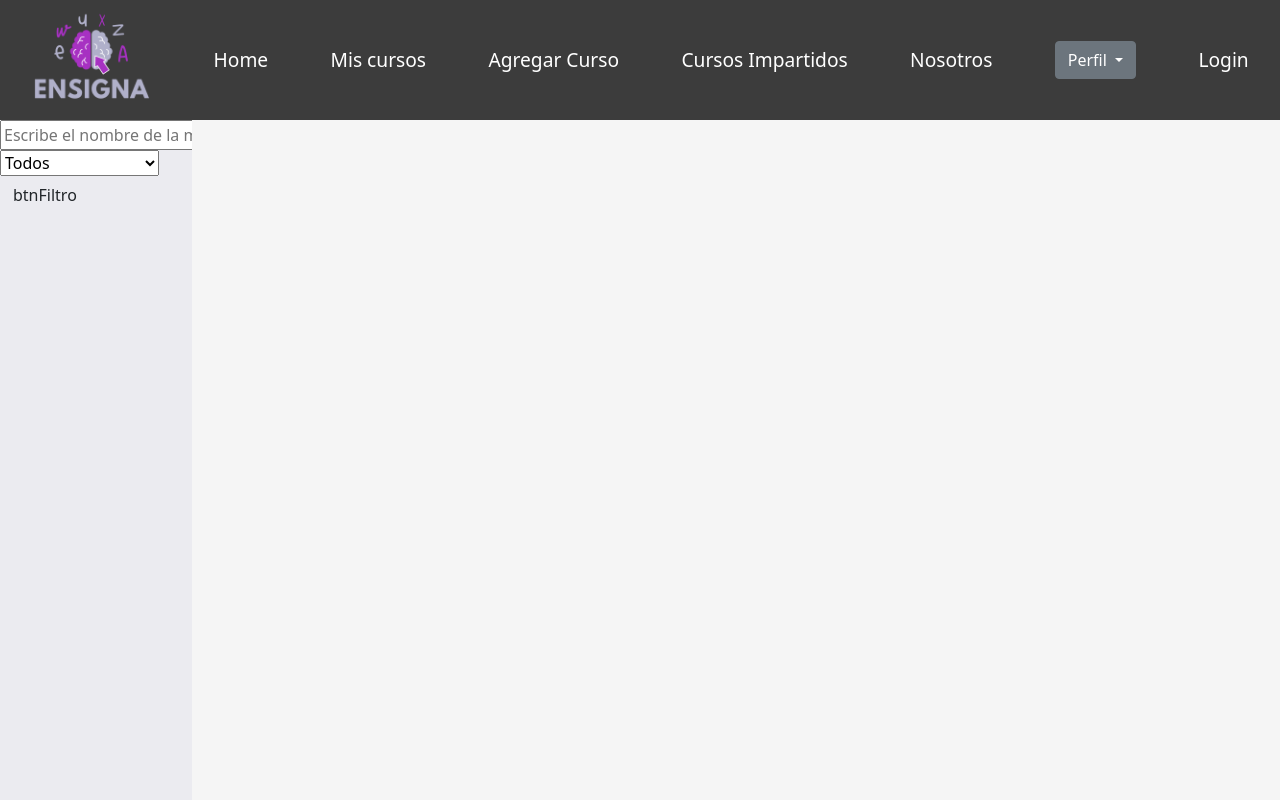
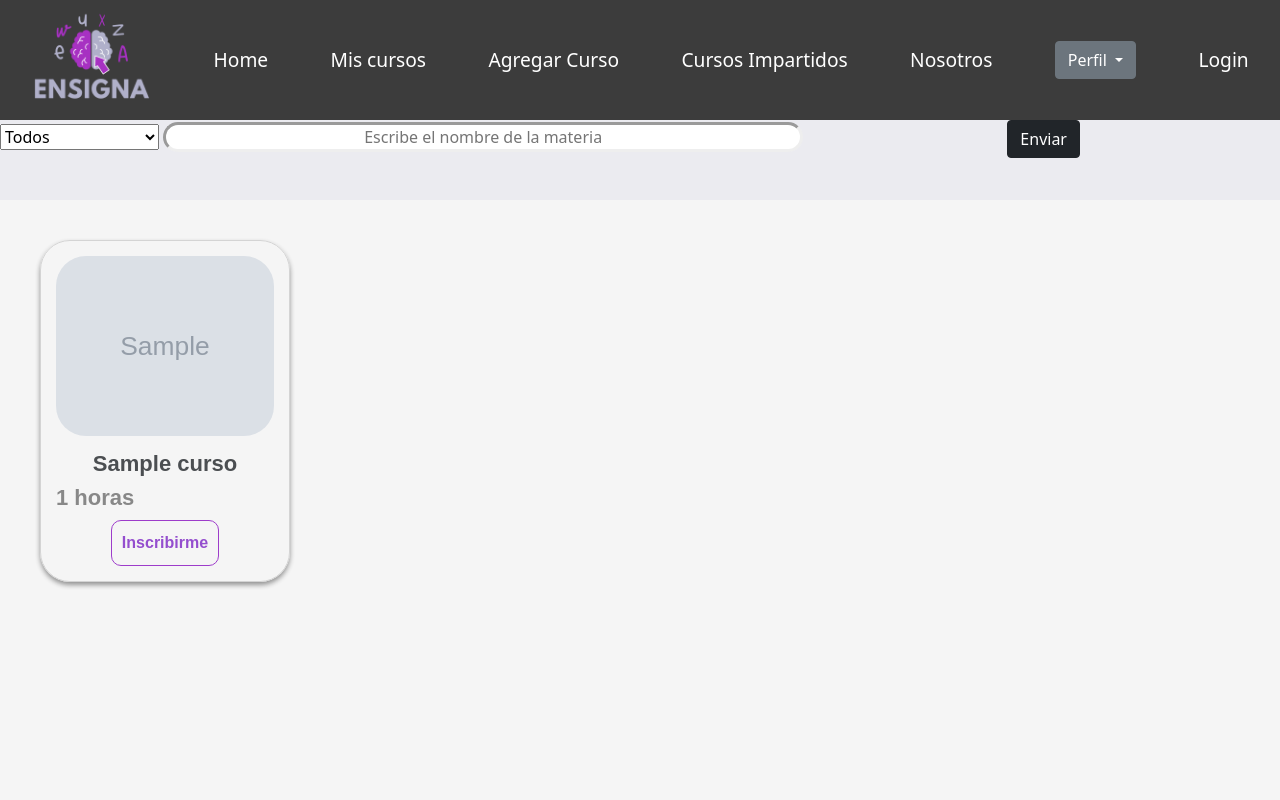
Before and after one commit to letivargasj/ProyectoCursos, a PHP site: page / in a window 1280 px wide. Run offline with PHP 8.4, Linux system fonts and the light colour scheme; tables that the repository leaves empty hold one stand-in row (values such as "Sample post"); grey boxes marked "Sample" are stand-in pictures; data that the repository does not hold is empty.

Commit message:
Home con filtros listo

```diff
--- a/agregarcurso.php
+++ b/agregarcurso.php
@@ -24,7 +24,7 @@
         <meta name="viewport" content="width=device-width, initial-scale=1">
 
         <!-- Bootstrap CSS -->
-        <link rel="stylesheet" href="/css/stylehome.css">
+        <link rel="stylesheet" href="/css/style.css">
         <link href="https://cdn.jsdelivr.net/npm/bootstrap@5.0.2/dist/css/bootstrap.min.css" rel="stylesheet" integrity="sha384-EVSTQN3/azprG1Anm3QDgpJLIm9Nao0Yz1ztcQTwFspd3yD65VohhpuuCOmLASjC" crossorigin="anonymous">
         <script defer src="https://cdn.jsdelivr.net/npm/bootstrap@5.0.2/dist/js/bootstrap.bundle.min.js" integrity="sha384-MrcW6ZMFYlzcLA8Nl+NtUVF0sA7MsXsP1UyJoMp4YLEuNSfAP+JcXn/tWtIaxVXM" crossorigin="anonymous"></script>
 
--- a/css/style.css
+++ b/css/style.css
@@ -45,54 +45,13 @@ body {
     padding: 20px;
 }
 
-.menuCategorias {
-    height: 85%;
-    width: 15%;
+.filtros {
+    height: 10%;
+    width: 100%;
     background-color: #cacad862;
 }
 
-.cat{
-    margin-top: 20px;
-    margin-left: 25px;
-    display: flex;
-    flex-direction: row-reverse;
-    align-content: flex-start;
-    justify-content: flex-end;
-    align-items: center;
-    font-size: 1.2rem;
-    font-weight: 700;
-    color: #7C348C;
-    border-right-style: inset;
-
-
-}
-.cat:hover {
-    cursor: pointer;
-    background-color: #6694c9;
-    color:whitesmoke;
-    border-radius: 5px;
-    padding: 10px;
-}
-.contenedor{
-    height: 85%;
-    width: 85%;
-    background-color: whitesmoke;
-}
-
-.buscador{
-    height: 10%;
-    width: 100%;
-    background-color: #cacad862;
-    display: flex;
-    flex-direction: row;
-    flex-wrap: nowrap;
-    align-content: center;
-    justify-content: center;
-    align-items: center;
-    padding-top: 5px;
-}
-
-.inputBuscador{
+.filtros #inputBuscar{
     height: 70%;
     width: 50%;
     border-radius: 20px;
@@ -101,11 +60,13 @@ body {
     text-align: center;
 }
 
-.cartaCurso{
-    height: 90%;
+.contenedor{
+    height: 75%;
     width: 100%;
+    background-color: whitesmoke;
     overflow-y: scroll;
 }
+
 
 img{
     width: 100%;
@@ -127,7 +88,7 @@ img{
 }
 
 .contenedor-card{
-    width: 250px;
+    width: 250px!important;
     border: 1px solid #ccc;
     border-radius:30px 30px;
     padding: 15px;
@@ -144,6 +105,8 @@ img{
 }
 
 .contenedor-card .image-curso{
+    width: 100%!important;
+    height: 180px!important;
     border-radius: 30px;
 }
 
--- a/cursosimpartidos.php
+++ b/cursosimpartidos.php
@@ -17,7 +17,7 @@
     <meta http-equiv="X-UA-Compatible" content="IE=edge">
     <meta name="viewport" content="width=device-width, initial-scale=1.0">
     <title>Cursos en Línea</title>
-    <link rel="stylesheet" href="/css/stylehome.css">
+    <link rel="stylesheet" href="/css/style.css">
     <link href="https://cdn.jsdelivr.net/npm/bootstrap@5.0.2/dist/css/bootstrap.min.css" rel="stylesheet" integrity="sha384-EVSTQN3/azprG1Anm3QDgpJLIm9Nao0Yz1ztcQTwFspd3yD65VohhpuuCOmLASjC" crossorigin="anonymous">
     <link rel="stylesheet" href="./css/cursosimpartidos.css">
     <script defer src="https://cdn.jsdelivr.net/npm/bootstrap@5.0.2/dist/js/bootstrap.bundle.min.js" integrity="sha384-MrcW6ZMFYlzcLA8Nl+NtUVF0sA7MsXsP1UyJoMp4YLEuNSfAP+JcXn/tWtIaxVXM" crossorigin="anonymous"></script>
--- a/index.php
+++ b/index.php
@@ -2,32 +2,33 @@
     session_start();
     include("conexion.php");
     $conn = conectar();
-    $sql  = "SELECT * FROM curso $where";
+    $sql  = "SELECT * FROM curso";
     $query = mysqli_query($conn, $sql);
 
-    $where = "";
     $categoria = $_POST['filtroCategoria'];
     $nombre = $_POST['buscar'];
 
-    if(!empty($_POST["btnFiltro"])){
-        if (empty($_POST['filtroCategoria'])){
+    if(!empty($_POST["btnFiltro"])) {
 
-            $where = "WHERE cur_nombre = '".$nombre."%'";
+        if ((!empty($_POST['filtroCategoria'])) && (!empty($_POST['buscar']))){
+            $sql  = "SELECT * FROM curso WHERE cur_categoria = '$categoria' AND cur_nombre = '$nombre'";
+            $query = mysqli_query($conn, $sql);
 
-        }else if (empty($_POST['buscar'])){
+        }else if((empty($_POST['filtroCategoria'])) && (!empty($_POST['buscar']))){
+            $sql  = "SELECT * FROM curso WHERE cur_nombre = '$nombre'";
+            $query = mysqli_query($conn, $sql);
 
-            $where = "WHERE cur_categoria = '".$categoria."'";
+        }else if ((!empty($_POST['filtroCategoria'])) && (empty($_POST['buscar']))){
+            $sql  = "SELECT * FROM curso WHERE cur_categoria = '$categoria'";
+            $query = mysqli_query($conn, $sql);
 
-        } else{
-            $where  = "WHERE cur_categoria = '".$categoria."' AND cur_nombre = '".$nombre."%'";
+        } else {
+            $sql  = "SELECT * FROM curso";
+            $query = mysqli_query($conn, $sql);
+
         }
     }
-
-
-    $row = mysqli_fetch_array($query)
-
 ?>
-
 
 <!doctype html>
 <html lang="en">
@@ -64,15 +65,11 @@
                 </div>
                 <a class="nav" href="./login.php" id="login">Login</a>
             </div>
-            <div class="menuCategorias">
 
-                <form action="index.php" method="post">
-                    <input
-                    type="text"
-                    name="buscar"
-                    placeholder="Escribe el nombre de la materia">
+            <div class="filtros">
+                <form action="index.php" method="post" >
 
-                    <select type="text" name="filtroCategoria" >
+                <select type="text" name="filtroCategoria" id="inputCategorias" >
                         <option value="">Todos</option>
                         <option value="Ciencias exactas">Ciencias exactas</option>
                         <option value="Ciencias naturales">Ciencias naturales</option>
@@ -82,13 +79,17 @@
                         <option value="Idiomas">Idiomas</option>
                         <option value="Arte">Arte</option>
                     </select>
-                    <input type="submit" class="btn" value="btnFiltro">
-
+                    <input
+                    type="text"
+                    name="buscar"
+                    placeholder="Escribe el nombre de la materia"
+                    id="inputBuscar"
+                    >
+                    <input type="submit" name="btnFiltro" class="btn btn-dark" id="btnFiltrar" value="Enviar">
                 </form>
             </div>
 
             <div class="contenedor">
-                    <div class="cartaCurso">
                     <div class="cursos">
                         <?php
                             while($row = mysqli_fetch_array($query)){
@@ -112,12 +113,9 @@
                                 </a>
                             </div>
                         </div>
-
                         <?php
                             }
                         ?>
-
-                        </div>
                     </div>
             </div>
         </div>
--- a/nosotros.php
+++ b/nosotros.php
@@ -7,7 +7,7 @@
     <meta name="viewport" content="width=device-width, initial-scale=1.0">
     <title>Acerca de nosotros | Ensigna </title>
     <!-- Bootstrap CSS -->
-    <link rel="stylesheet" href="/css/stylehome.css">
+    <link rel="stylesheet" href="/css/style.css">
     <link href="https://cdn.jsdelivr.net/npm/bootstrap@5.0.2/dist/css/bootstrap.min.css" rel="stylesheet"
         integrity="sha384-EVSTQN3/azprG1Anm3QDgpJLIm9Nao0Yz1ztcQTwFspd3yD65VohhpuuCOmLASjC" crossorigin="anonymous">
     <link rel="stylesheet" href="./css/nosotros.css">
```
Also changed, not shown: filtros.php (deleted, +0 -58 lines). Lines whose indentation alone changed are shown as unchanged.
